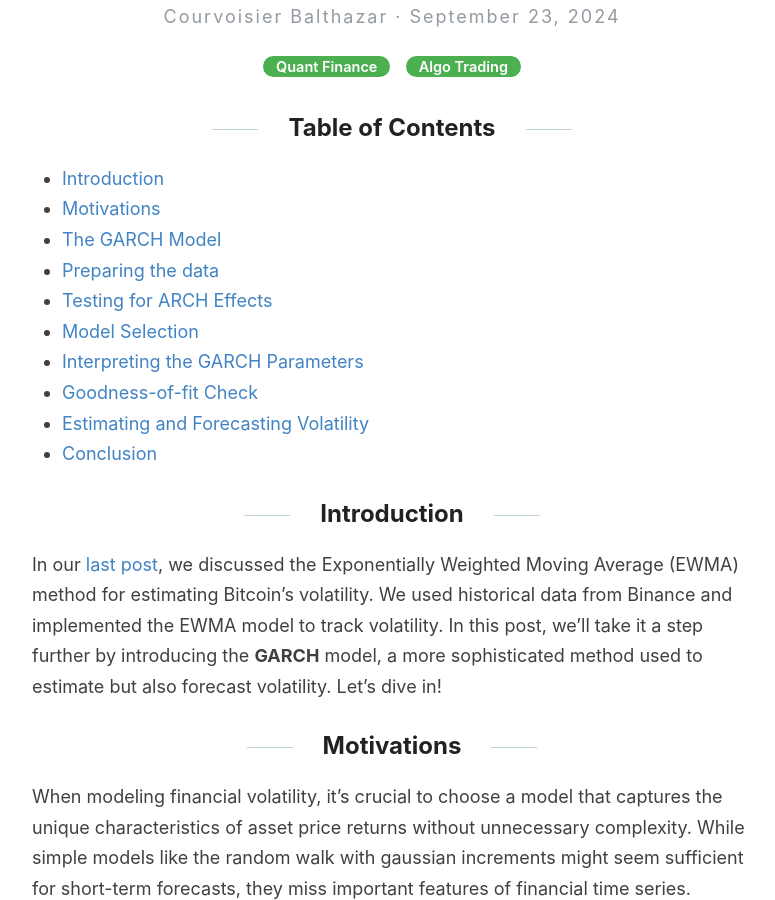
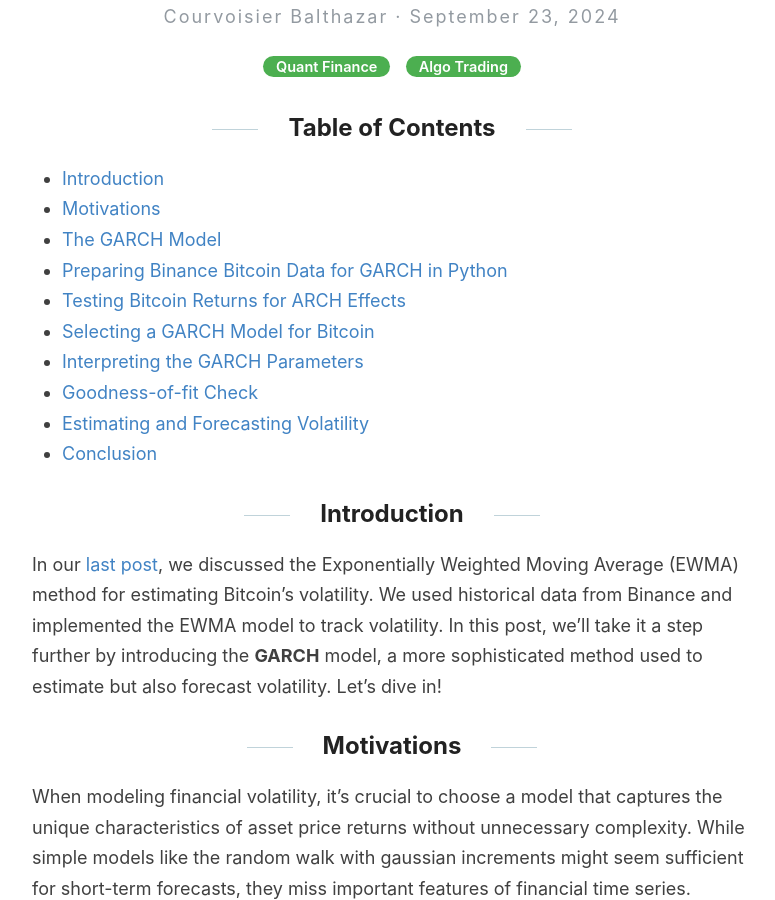
Before and after one commit to Zaltarba/blog, a Jekyll site: the page built from _posts/2024-09-23-BitcoinVolatility-2.md, in a window 1280 px wide and 900 px high, scrolled down 369 px. Shown: the whole window, without its empty margins (248-1023 px from the left). Built offline with Jekyll 4.4.1, drawn with Linux system fonts in a browser that asks for light colours; formulas are drawn with MathJax 3; comment, search, counter and statistics services are not loaded.

Commit message:
Update 2024-09-23-BitcoinVolatility-2.md

```diff
--- a/_posts/2024-09-23-BitcoinVolatility-2.md
+++ b/_posts/2024-09-23-BitcoinVolatility-2.md
@@ -13,9 +13,9 @@ hidden: false
 - [Introduction](#introduction)
 - [Motivations](#motivations)
 - [The GARCH Model](#the-garch-model)
-- [Preparing the data](#preparing-the-data)
-- [Testing for ARCH Effects](#testing-for-arch-effects)
-- [Model Selection](#model-selection)
+- [Preparing Binance Bitcoin Data for GARCH in Python](#preparing-the-data)
+- [Testing Bitcoin Returns for ARCH Effects](#testing-for-arch-effects)
+- [Selecting a GARCH Model for Bitcoin](#model-selection)
 - [Interpreting the GARCH Parameters](#interpreting-the-garch-parameters)
 - [Goodness-of-fit Check](#goodness-of-fit-check)
 - [Estimating and Forecasting Volatility](#estimating-and-forecasting-volatility)
```
